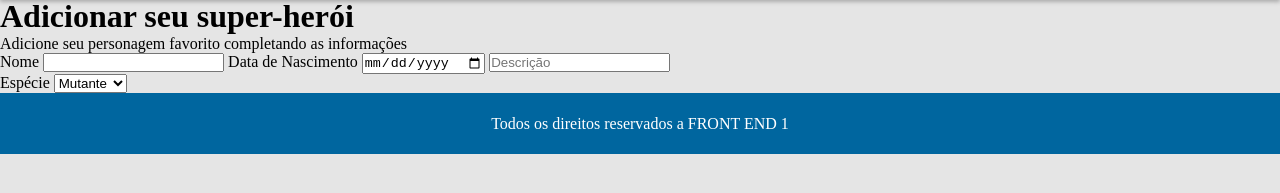
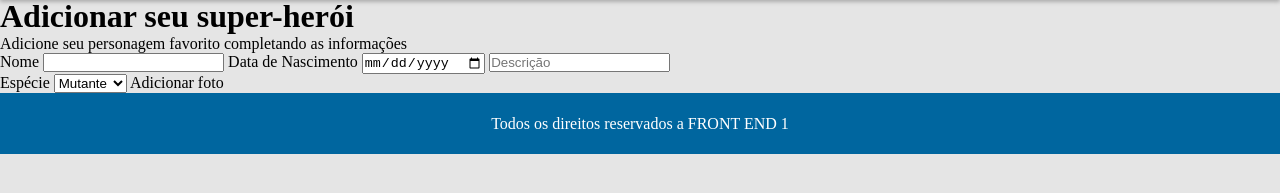
Before and after one commit to Evertunes/aulas16, a plain HTML site: page cadastro.html in a window 1280 px wide. Shown: the part 105-298 px from the top of the page. Drawn offline with Linux system fonts and the light colour scheme.

Commit message:
Label foto

```diff
--- a/cadastro.html
+++ b/cadastro.html
@@ -38,6 +38,7 @@
                         <option value="text">Alien</option>
                         <option value="text">Humano</option>
                     </select>
+                   <label>Adicionar foto</label>
                 </div>
             </div>
         </div>
```
